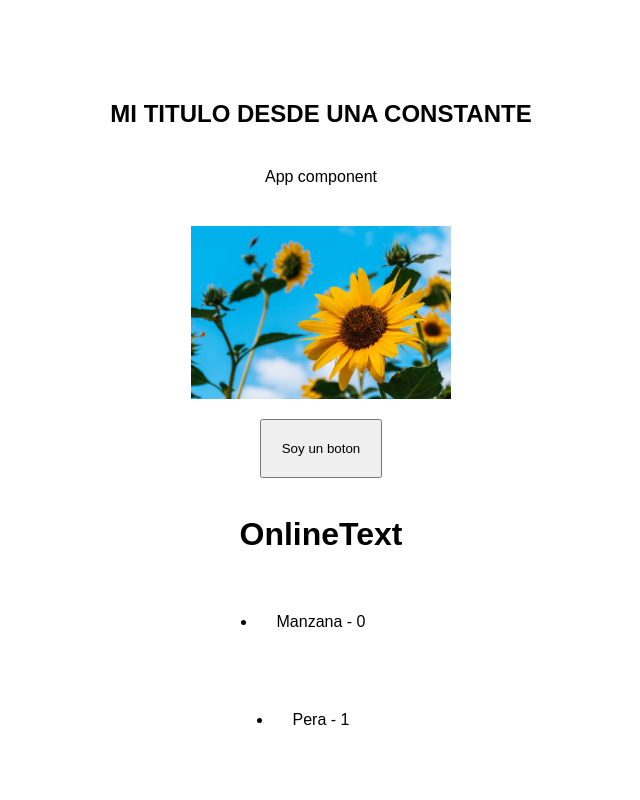
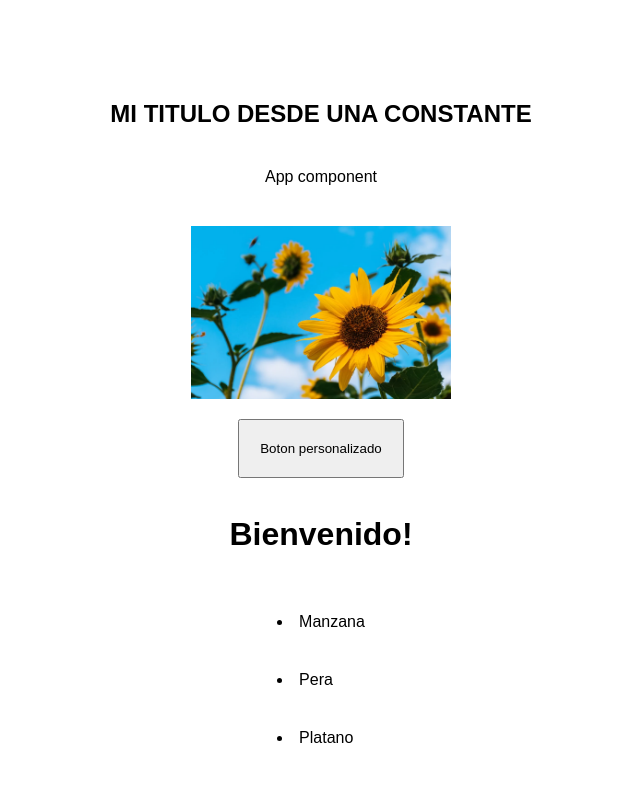
Before and after one commit to axxving/cur-react-bw-axv, a React (Vite) app in the folder 02-fundamentos-react/: page / in a window 1280 px wide. Shown: the top 800 px of the page, without its empty margins (319-959 px from the left). Built offline with nearby package versions, Linux system fonts and the light colour scheme.

Commit message:
feat(): understanding map

```diff
--- a/02-fundamentos-react/src/App.jsx
+++ b/02-fundamentos-react/src/App.jsx
@@ -1,48 +1,31 @@
-import img1 from './assets/imgs/1.webp'
+// Importaciones
+import img1 from './assets/imgs/1.webp';
+import { Map } from './components/Map';
+import { MyButton } from './components/MyButton';
+import { WelcomeText } from './components/WelcomeText';
 
-export const MyButton = () => {
-    return (
-        <button>Soy un boton</button>
-    )
-}
-
-export const OnlineText = () => {
-    return (
-        <h1>OnlineText</h1>
-    )
-}
-
-export const OfflineText = () => {
-    return (
-        <h1>OfflineText</h1>
-    )
-}
-
+// Componente App
 export const App = () => {
     const title = "Mi titulo desde una constante";
     const classTitle = "text-center";
     const pathImg = img1;
     const user = true;
 
-    const frutas = ['Manzana', 'Pera', 'Platano']
+    const Lista = ['Manzana', 'Pera', 'Platano'];
+
+    const Lista2 = ['Pera', 'Wayaba', 'Chicharrin'];
 
     return (
         <div className="container">
             <h2 className={classTitle}>{title.toUpperCase()}</h2>
             <p className="text-center">App component</p>
             <img className="img" src={pathImg} alt={`imagen - ${title}`} />
-            <MyButton />
+            <MyButton propiedad="Boton personalizado" />
             <br />
-            {
-                user ? <OnlineText /> : <OfflineText />
-                // user && <OfflineText />
-            }
-            {
-                frutas.map((fruta, id) =>
-                <ul key={id}>
-                    <li>{fruta} - {id}</li>
-                </ul> )
-            }
+            <WelcomeText user={user} />
+
+            <Map Lista={Lista} />
+            <Map Lista={Lista2} />
         </div>
-    )
+    );
 }
--- /dev/null
+++ b/02-fundamentos-react/src/components/ItemFrut.jsx
@@ -0,0 +1,15 @@
+// Importación de PropTypes
+import PropTypes from 'prop-types';
+
+// Componente ItemFrut
+export const ItemFrut = ({ item }) => {
+    return (
+        <li>
+            {item}
+        </li>
+    );
+}
+
+ItemFrut.propTypes = {
+    item: PropTypes.string.isRequired,
+};
--- /dev/null
+++ b/02-fundamentos-react/src/components/Map.jsx
@@ -0,0 +1,13 @@
+// Importación de ItemFrut
+import { ItemFrut } from "./ItemFrut";
+
+// Componente Map
+export const Map = ({ Lista }) => {
+    return (
+        <div>
+            {Lista.map((item, id) => (
+                <ItemFrut key={id} item={item} />
+            ))}
+        </div>
+    );
+}
--- /dev/null
+++ b/02-fundamentos-react/src/components/MyButton.jsx
@@ -0,0 +1,19 @@
+import PropTypes from 'prop-types';
+
+// Componente MyButton
+export const MyButton = ({ propiedad }) => {
+
+    // Funcion
+    const handleClick = (title) => {
+        console.log('Click en el botón' + title);
+    }
+
+    {/* Disparando la funcion */}
+    return (
+        <button onClick={() => handleClick(propiedad)}>{propiedad}</button>
+    );
+}
+
+MyButton.propTypes = {
+    propiedad: PropTypes.string.isRequired,
+};
--- /dev/null
+++ b/02-fundamentos-react/src/components/WelcomeText.jsx
@@ -0,0 +1,2 @@
+// Componente OnlineText
+export const WelcomeText = ({user}) => (user && <h1>Bienvenido!</h1>)
```
